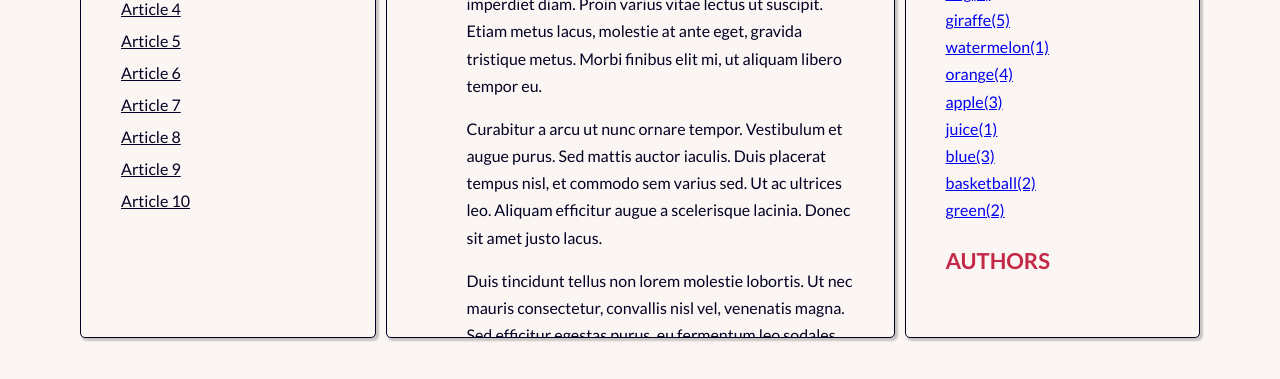
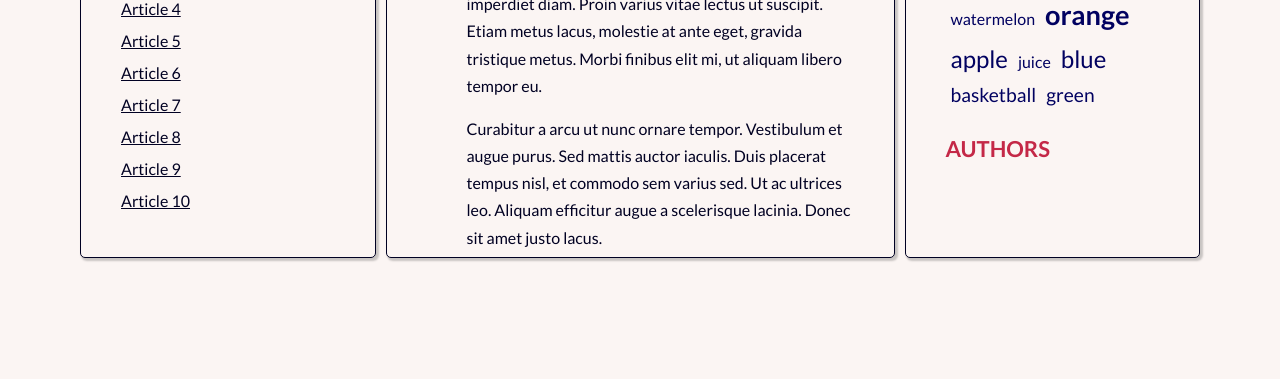
Before and after one commit to Justek9/javascript-blog, a website: page index.html in a window 1280 px wide. Shown: the part 461-840 px from the top of the page. Drawn offline with Linux system fonts and the light colour scheme.

Commit message:
finish cloud of tags

```diff
--- a/js/script.js
+++ b/js/script.js
@@ -100,8 +100,8 @@
     const normalizedMax = params.max - params.min;
     const percentage = normalizedCount / normalizedMax;
     const classNumber = Math.floor( percentage * (optCloudClassCount - 1) + 1 );
-
-    return optCloudClassPrefix = `tag-size-${classNumber}`;
+    optCloudClassPrefix = `tag-size-${classNumber}`;
+    return optCloudClassPrefix;
   };
 
   const generateTags= function(){
@@ -155,12 +155,12 @@
     /* [NEW] create variable for all links HTML code */
     let allTagsHTML = '';
     const tagsParams = calculateTagsParams(allTags);
-    console.log('tagsParams:', tagsParams)
+    console.log('tagsParams:', tagsParams);
 
     /* [NEW] START LOOP: for each tag in allTags: */
     for(let tag in allTags){
     /* [NEW] generate code of a link and add it to allTagsHTML */
-      allTagsHTML += `<li><a href="#tag-${tag}" class="${calculateTagClass(allTags[tag], tagsParams)}">${tag}(${allTags[tag]})</a></li>`;
+      allTagsHTML += `<li><a href="#tag-${tag}" class="${calculateTagClass(allTags[tag], tagsParams)}">${tag}</a></li>`;
       // const linkHTMLTags = `<li><a href="#tag-${tag}">${tag}</a></li>  `;
 
     /* [NEW] END LOOP: for each tag in allTags: */
--- a/sass/style.scss
+++ b/sass/style.scss
@@ -75,6 +75,40 @@ body {
 .post-content {
 	color: $color-dark;
 }
+
+/* Classes for tags */
+.tags li{
+	display: inline-block;
+}
+
+.tags li a {
+	text-decoration: none;
+	padding: 5px;
+	color: rgb(1, 1, 96);
+}
+
+.tag-size-1 {
+	font-size: 1em;
+
+}
+.tag-size-2 {
+	font-size: 1.2em;
+}
+
+.tag-size-3 {
+	font-size: 1.5em;
+}
+
+.tag-size-4 {
+	font-size: 1.7em;
+	font-weight: bold;
+}
+
+.tag-size-5 {
+	font-size: 2em;
+	font-weight: bold;
+}
+
 
 /* Logo */
 
```
Also changed, not shown: css/style.css, 1 other file.
